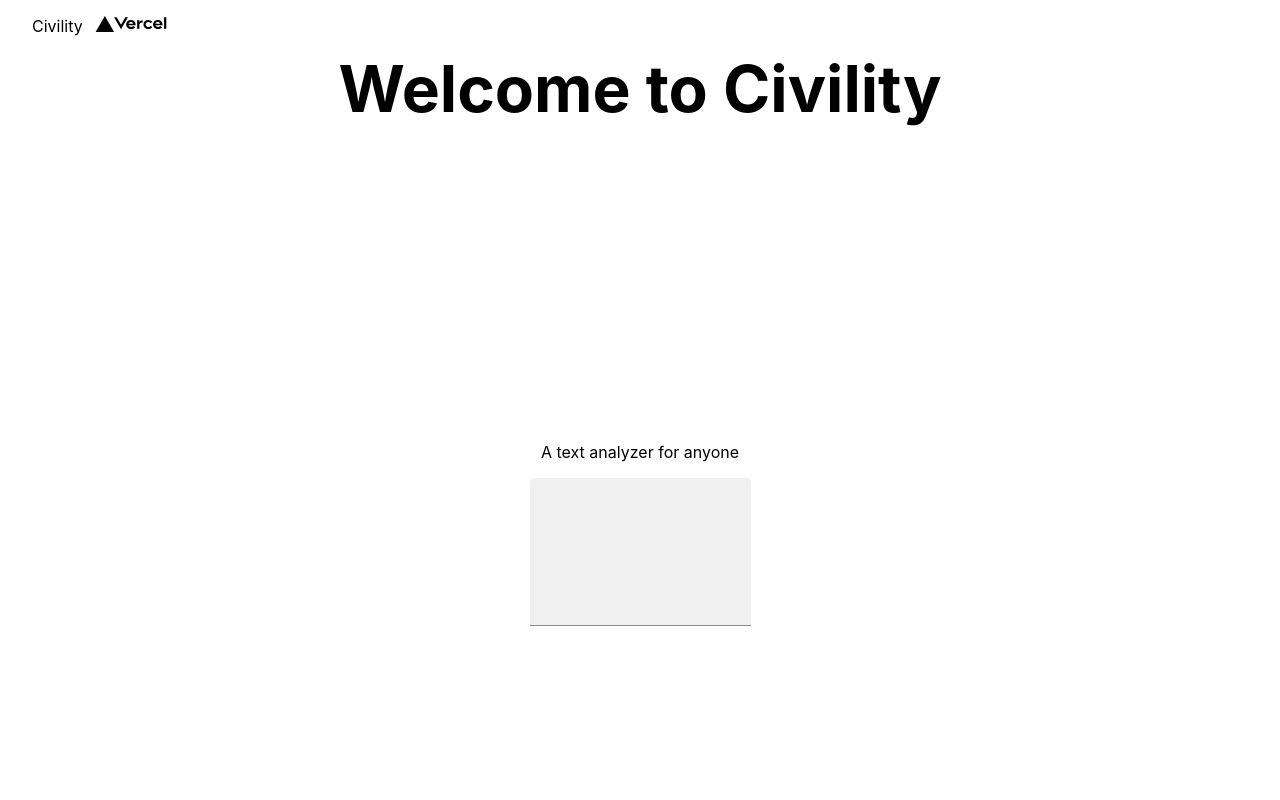
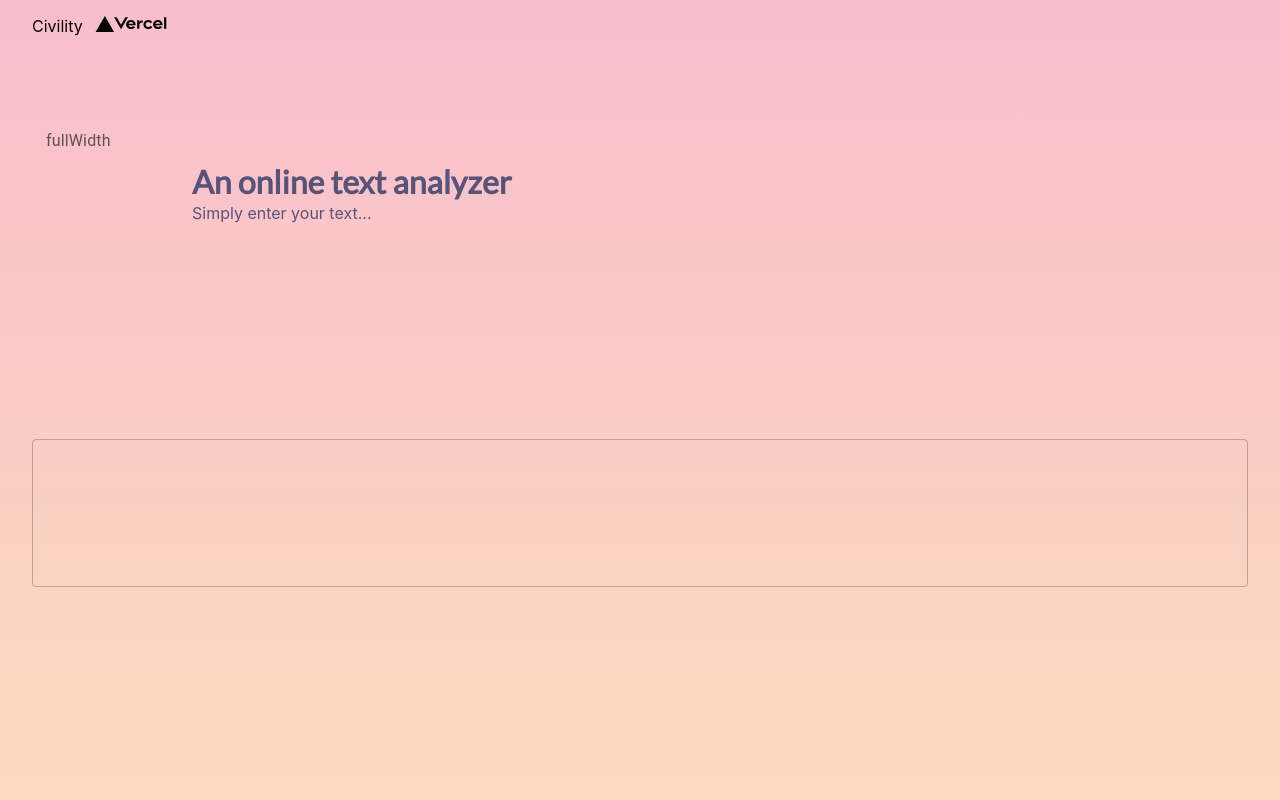
Before and after one commit to jeffzhan/Civility, a Next.js app: page / in a window 1280 px wide. Shown: the top 800 px of the page. Built offline with nearby package versions, Linux system fonts and the light colour scheme.

Commit message:
more changes to textbox

```diff
--- a/pages/index.js
+++ b/pages/index.js
@@ -19,14 +19,14 @@ export default function Home() {
         <meta name="description" content="Powered by j.an.h." />
         <link rel="icon" href="/favicon.ico" />
       </Head>
-      <h1 className={styles.title}>Welcome to Civility</h1>
+      <h1 className={styles.title}>An online text analyzer</h1>
+      <h2 className={styles.description}>Simply enter your text...</h2>
 
 
-      <main className={styles.main}>
-        <div>
-          <p>A text analyzer for anyone</p>
-        </div>
-        <TextField variant="filled" multiline rows={5} />
+      <main>
+        {/* <TextField variant="filled" /> */}
+        <TextField className={styles.textBox} multiline rows={5} fullWidth label="fullWidth" id="fullWidth" />
+
       </main>
 
       <footer className={styles.footer}>
--- a/styles/Home.module.css
+++ b/styles/Home.module.css
@@ -1,13 +1,19 @@
+@import url('https://fonts.googleapis.com/css2?family=Lato&display=swap');
+
 .container {
   padding: 0 2rem;
 }
 
-.main {
+.main{
+  align-items: center;
+}
+
+.textBox {
   min-height: 100vh;
+  width: 100vh;
   padding: 4rem 0;
   flex: 1;
   display: flex;
-  flex-direction: column;
   justify-content: center;
   align-items: center;
 }
@@ -16,7 +22,6 @@
   display: flex;
   flex: 1;
   padding: 2rem 0;
-  border-top: 1px solid #eaeaea;
   justify-content: center;
   align-items: center;
 }
@@ -28,79 +33,26 @@
   flex-grow: 1;
 }
 
-.title a {
-  color: #0070f3;
-  text-decoration: none;
-}
-
-.title a:hover,
-.title a:focus,
-.title a:active {
-  text-decoration: underline;
-}
-
 .title {
   margin: 0;
   line-height: 1.15;
-  font-size: 4rem;
+  font-size: 2rem;
+  color: #585379;
+  font-family: Lato;
 }
 
 .title,
 .description {
-  text-align: center;
+  padding-left: 10rem;
+  padding-top: 7rem;
 }
 
 .description {
-  margin: 4rem 0;
+  margin: -7rem 0;
   line-height: 1.5;
-  font-size: 1.5rem;
-}
-
-.code {
-  background: #fafafa;
-  border-radius: 5px;
-  padding: 0.75rem;
-  font-size: 1.1rem;
-  font-family: Menlo, Monaco, Lucida Console, Liberation Mono, DejaVu Sans Mono,
-    Bitstream Vera Sans Mono, Courier New, monospace;
-}
-
-.grid {
-  display: flex;
-  align-items: center;
-  justify-content: center;
-  flex-wrap: wrap;
-  max-width: 800px;
-}
-
-.card {
-  margin: 1rem;
-  padding: 1.5rem;
-  text-align: left;
-  color: inherit;
-  text-decoration: none;
-  border: 1px solid #eaeaea;
-  border-radius: 10px;
-  transition: color 0.15s ease, border-color 0.15s ease;
-  max-width: 300px;
-}
-
-.card:hover,
-.card:focus,
-.card:active {
-  color: #0070f3;
-  border-color: #0070f3;
-}
-
-.card h2 {
-  margin: 0 0 1rem 0;
-  font-size: 1.5rem;
-}
-
-.card p {
-  margin: 0;
-  font-size: 1.25rem;
-  line-height: 1.5;
+  font-size: 1rem;
+  font-weight: normal;
+  color:#585379;
 }
 
 .logo {
@@ -114,16 +66,3 @@
     flex-direction: column;
   }
 }
-
-@media (prefers-color-scheme: dark) {
-  .card,
-  .footer {
-    border-color: #222;
-  }
-  .code {
-    background: #111;
-  }
-  .logo img {
-    filter: invert(1);
-  }
-}
--- a/styles/globals.css
+++ b/styles/globals.css
@@ -4,6 +4,7 @@ body {
   margin: 0;
   font-family: -apple-system, BlinkMacSystemFont, Segoe UI, Roboto, Oxygen,
     Ubuntu, Cantarell, Fira Sans, Droid Sans, Helvetica Neue, sans-serif;
+  background: linear-gradient(180deg, #F9BECC 0%, #FCE2BB 100%);
 }
 
 a {
@@ -14,13 +15,3 @@ a {
 * {
   box-sizing: border-box;
 }
-
-@media (prefers-color-scheme: dark) {
-  html {
-    color-scheme: dark;
-  }
-  body {
-    color: white;
-    background-image: linear-gradient(180deg, pink, yellow);
-  }
-}
```
